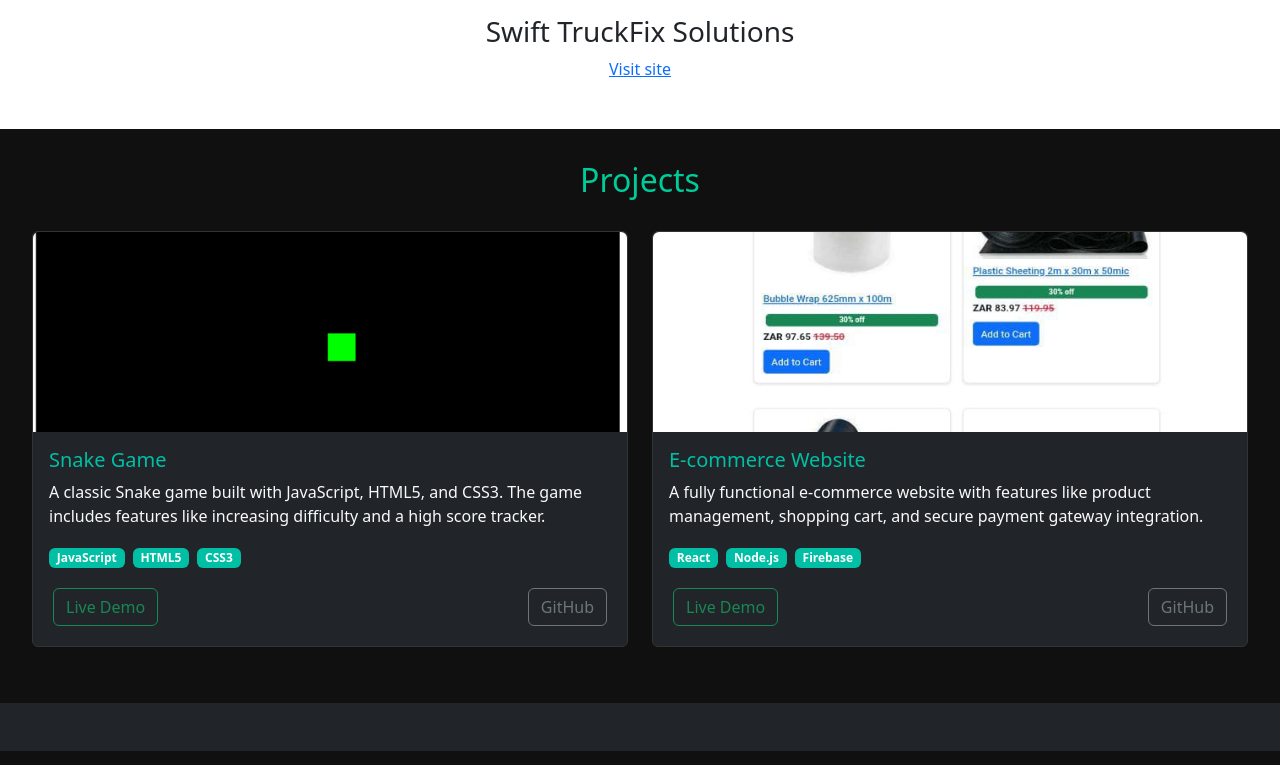
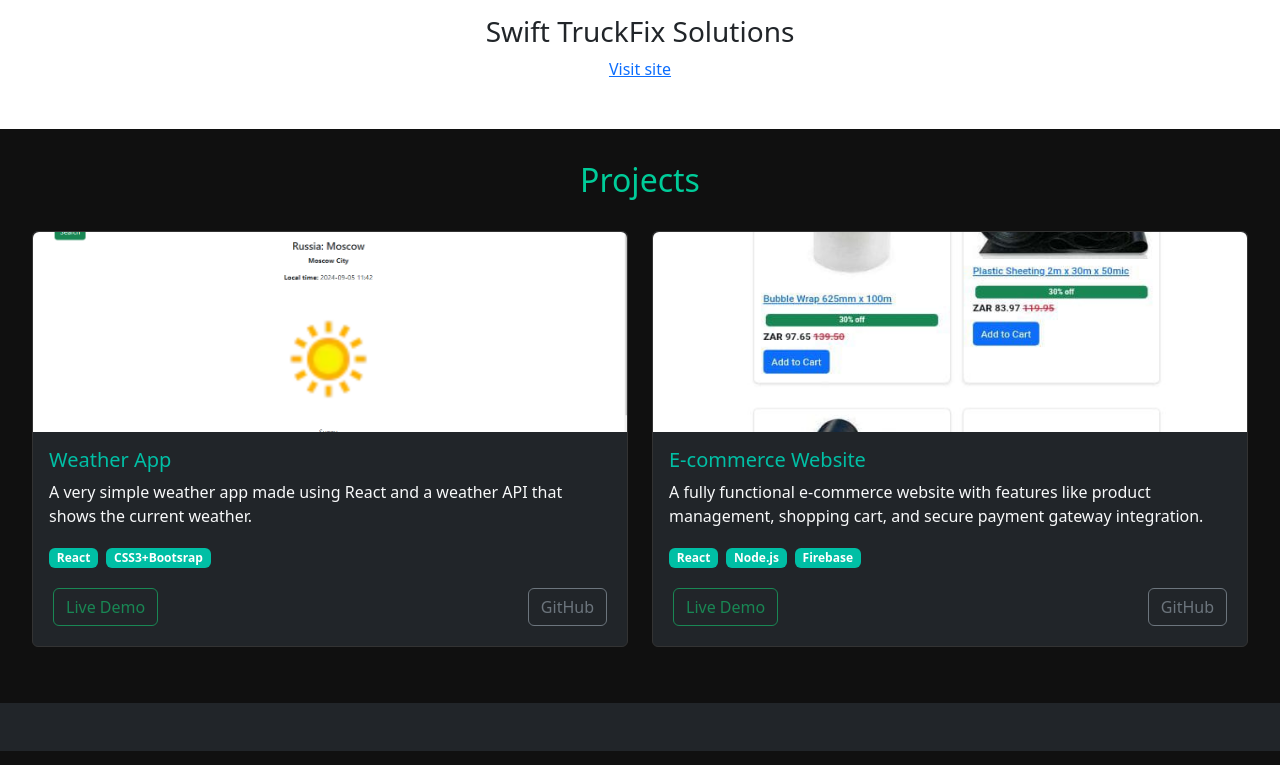
Before and after one commit to IMShapiro/my-developer-portfolio, a React (Vite) app: page / in a window 1280 px wide. Shown: the part 2546-3311 px from the top of the page. Built offline with nearby package versions, Linux system fonts and the light colour scheme.

Commit message:
Replaced snake game project with weather app project.

```diff
--- a/src/routes/Home.jsx
+++ b/src/routes/Home.jsx
@@ -29,7 +29,7 @@ const Home = () => {
                     </div>
                     <div className="col-md-6">
                         <p>Hello! I'm Shepherd, a passionate and dedicated web developer based in Johannesburg. With a strong background in creating visually appealing and highly functional websites, I specialize in both frontend and backend development. My journey into web development started from a love for technology and a desire to bring ideas to life through code.</p>
-                        <p>As a web developer, I have honed my skills in HTML5, CSS3, JavaScript, and various frontend frameworks like React. On the backend, I'm proficient in Node.js and Express.js, with experience in Firebase for database management. My toolkit also includes design tools like Figma, and I'm adept at using Git and GitHub for version control, ensuring smooth collaboration and efficient project management.</p>
+                        <p>As a web developer, I have honed my skills in HTML5, CSS3, JavaScript, and various frontend frameworks like React. On the backend, I'm proficient in Node.js with experience in Firebase for database management. My toolkit also includes design tools like Figma, and I'm adept at using Git and GitHub for version control, ensuring smooth collaboration and efficient project management.</p>
                     </div>
                 </div>
                 <div className="row mt-5">
--- a/src/routes/Projects.jsx
+++ b/src/routes/Projects.jsx
@@ -3,12 +3,12 @@ import '../assets/styles/Projects.css';
 //My temporary projects db will switch to SQL/Mongo later
 const projects = [
   {
-    title: "Snake Game",
-    description: "A classic Snake game built with JavaScript, HTML5, and CSS3. The game includes features like increasing difficulty and a high score tracker.",
-    technologies: ["JavaScript", "HTML5", "CSS3"],
-    image: "/images/snake-project.png",
-    liveDemo: "https://snake-game.pages",
-    github: "https://github.com/IMShapiro/snake-game"
+    title: "Weather App",
+    description: "A very simple weather app made using React and a weather API that shows the current weather.",
+    technologies: ["React", "CSS3+Bootsrap"],
+    image: "/images/weather-project.png",
+    liveDemo: "https://weather-app-1rq.pages.dev/",
+    github: "https://github.com/IMShapiro/weather-app"
   },
   {
     title: "E-commerce Website",
```
Also changed, not shown: public/images/weather-project.png (added).
